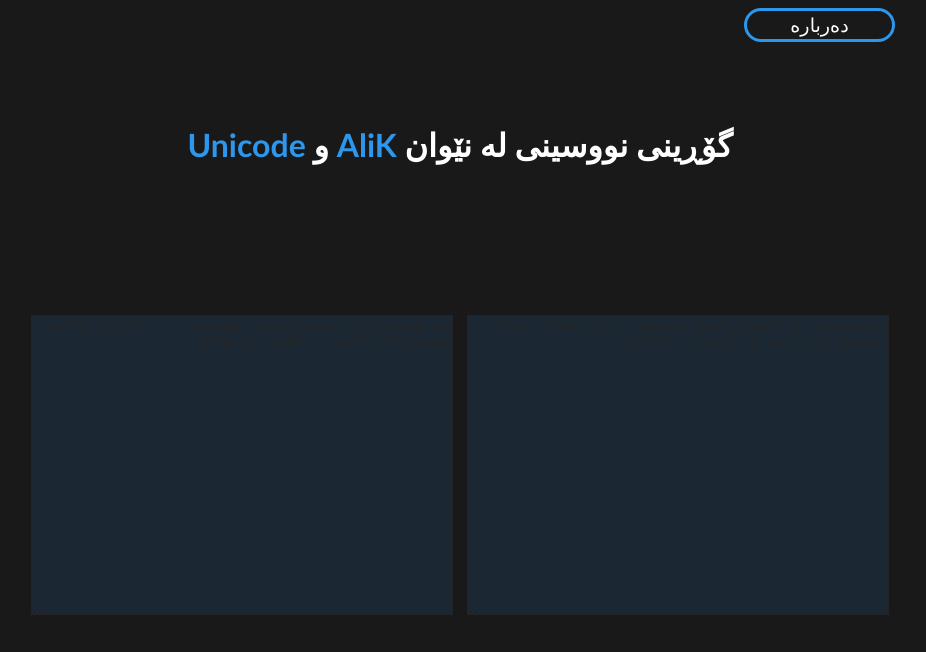
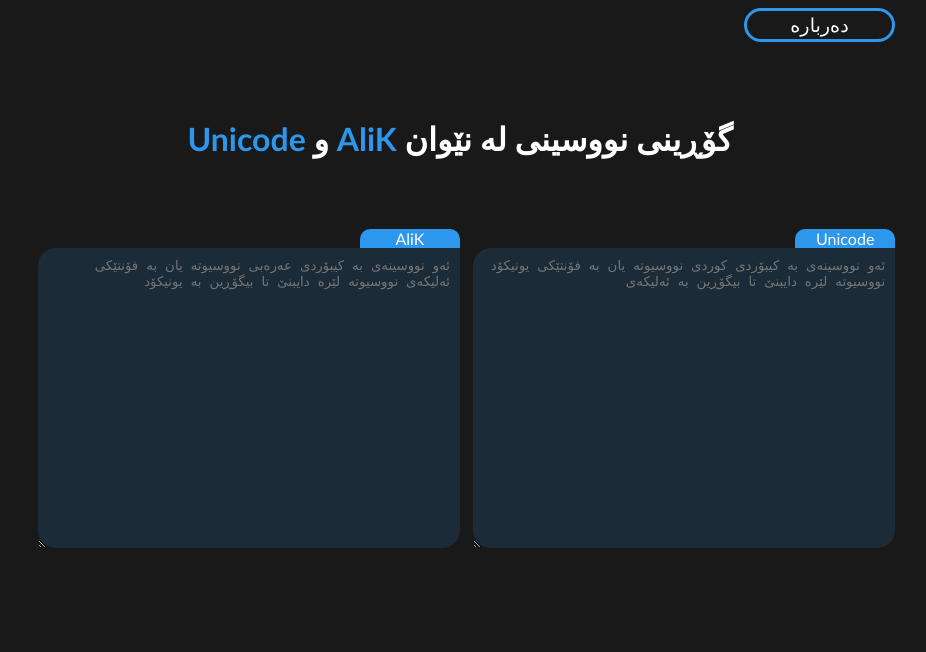
Before and after one commit to Arya-Programmer/Unicode-to-AliK, a Next.js app: page / in a window 1280 px wide. Shown: the top 652 px of the page, without its empty margins (180-1106 px from the left). Built offline with nearby package versions, Linux system fonts and the light colour scheme.

Commit message:
Design text area

```diff
--- a/app/components/Textarea/Textarea.js
+++ b/app/components/Textarea/Textarea.js
@@ -1,14 +1,18 @@
-import React from 'react';
+import React from "react";
 import styles from "./textarea.module.css";
 
 function Textarea({ isUnicode }) {
   const placeholder = isUnicode
-            ? "ئەو نووسینەی بە کیبۆردی کوردی نووسیوتە یان بە فۆنتێکی یونیکۆد نووسیوتە لێرە دایبنێ تا بیگۆڕین بە ئەلیکەی"
-            : "ئەو نووسینەی بە کیبۆردی عەرەبی نووسیوتە یان بە فۆنتێکی ئەلیکەی نووسیوتە لێرە دایبنێ تا بیگۆڕین بە یونیکۆد"
+    ? "ئەو نووسینەی بە کیبۆردی کوردی نووسیوتە یان بە فۆنتێکی یونیکۆد نووسیوتە لێرە دایبنێ تا بیگۆڕین بە ئەلیکەی"
+    : "ئەو نووسینەی بە کیبۆردی عەرەبی نووسیوتە یان بە فۆنتێکی ئەلیکەی نووسیوتە لێرە دایبنێ تا بیگۆڕین بە یونیکۆد";
+
+  const title = isUnicode ? "Unicode" : "AliK";
+
   return (
-    <textarea className={styles.textarea} placeholder={isUnicode
-        ? "ئەو نووسینەی بە کیبۆردی کوردی نووسیوتە یان بە فۆنتێکی یونیکۆد نووسیوتە لێرە دایبنێ تا بیگۆڕین بە ئەلیکەی"
-        : "ئەو نووسینەی بە کیبۆردی عەرەبی نووسیوتە یان بە فۆنتێکی ئەلیکەی نووسیوتە لێرە دایبنێ تا بیگۆڕین بە یونیکۆد"}/>
+    <span className={styles.textareaContainer}>
+      <div className={styles.textareaTitle}>{title}</div>
+      <textarea className={styles.textarea} placeholder={placeholder}></textarea>
+    </span>
   );
 }
 
--- a/app/components/Textarea/textarea.module.css
+++ b/app/components/Textarea/textarea.module.css
@@ -1,8 +1,28 @@
+.textareaContainer {
+    width: 100%;
+    height: 100%;
+}
+
 .textarea {
-    background: #2c97ec;
+    resize: vertical;
     color: white;
-    resize: vertical;
-    opacity: 0.12;
+    background-color: rgba(44, 149, 236, 0.15);
     width: 97%;
     height: 300px;
+    padding: 10px;
+    border: 0;
+    border-radius: 18px 0px 18px 18px;
 }
+
+.textareaTitle {
+    width: 100px;
+    background-color: #2c97ec;
+    border-radius: 10px 10px 0 0;
+    text-align: center;
+    font-family: 'Gill Sans Display MT Pro', 'Gill Sans MT', Calibri, 'Trebuchet MS', sans-serif;
+    /* padding: 0 5%; */
+}
+
+.textarea::placeholder {
+    /* padding: 10px; */
+}
```
